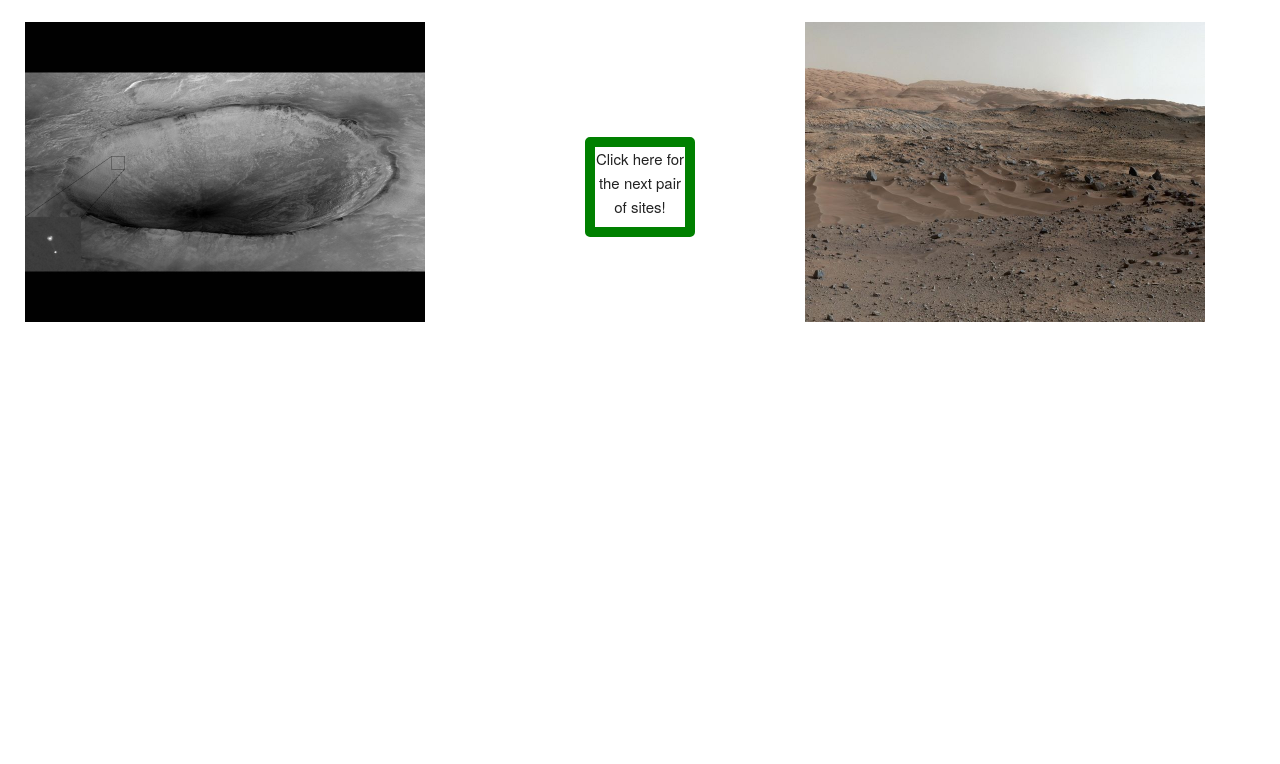
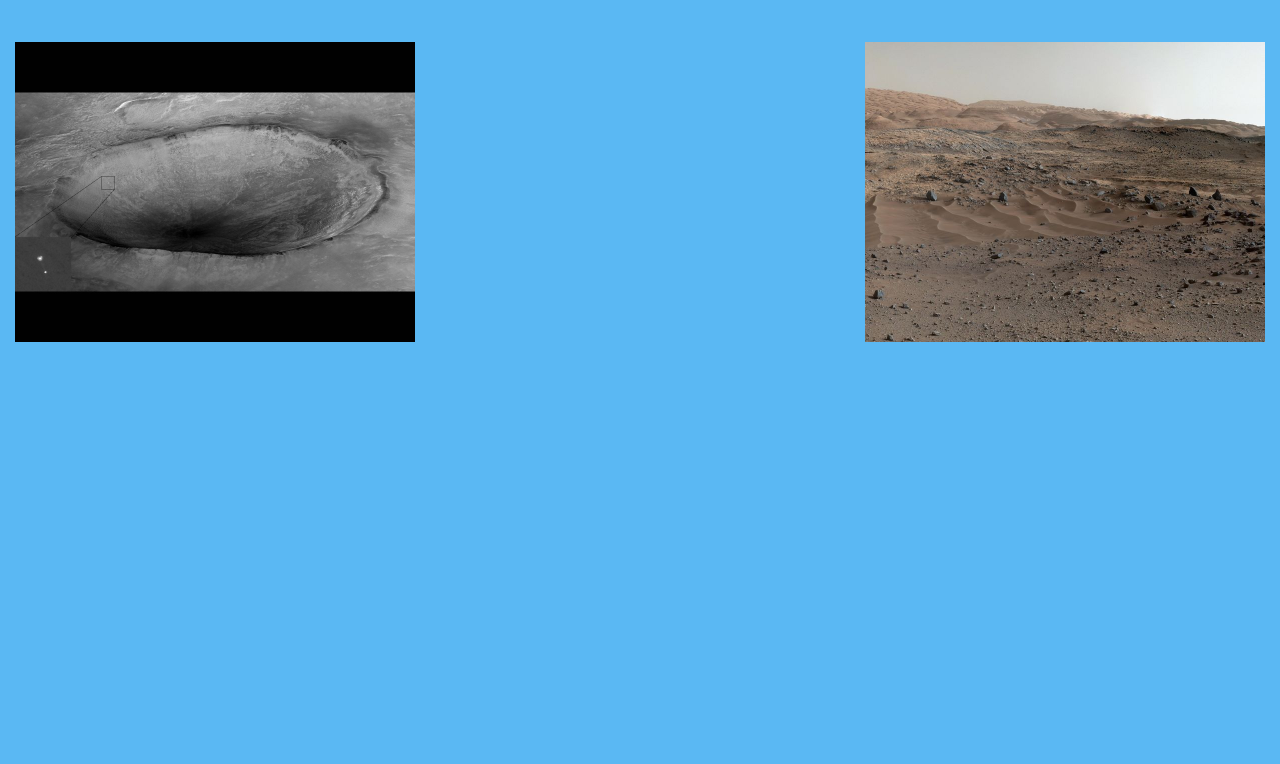
Before and after one commit to palindromed/mars-site-vote, a plain HTML site: page index.html in a window 1280 px wide. Shown: the part 101-865 px from the top of the page. After the commit the page ends 800 px from the top, so only its background shows below. Drawn offline with Linux system fonts and the light colour scheme; a web font is replaced by a local one.

Commit message:
Updated to use img click to cycle, improved style.

```diff
--- a/app.js
+++ b/app.js
@@ -87,6 +87,7 @@ VoteTracker.prototype.handleImgClicks = function (event) {
     event.currentTarget.parentElement.className = 'highlight';
   }
   raiseTheChartFlag();
+  handleTheReset(event);
 };
 
 VoteTracker.prototype.randomPickTwo = function () {
@@ -121,4 +122,3 @@ var pageOneTracker = new VoteTracker();
 
 pageOneTracker.point1.addEventListener('click', pageOneTracker.handleImgClicks);
 pageOneTracker.point2.addEventListener('click', pageOneTracker.handleImgClicks);
-pageOneTracker.resetP.addEventListener('click', handleTheReset);
--- a/index.html
+++ b/index.html
@@ -13,19 +13,17 @@
     <p>Below are two possible sites on Mars to land for our next mission. Please
      click on your preferred site of the two presented options.</p>
 
-    <article id='image1'>
+    <section id='image1'>
     <p id='clickOne'></p>
-    </article>
+    </section>
 
-    <article id='image2'>
+    <section id='image2'>
     <p id='clickTwo'></p>
-    </article>
+    </section>
 
-    <p id='resetP'>Click here for the next pair of sites!</p>
-
-    <article>
+    <section>
       <canvas id='voteChart' width="400" height="400"></canvas>
-    </article>
+    </section>
 
     <script src='Chart.js'></script>
     <script src='app.js'></script>
--- a/style.css
+++ b/style.css
@@ -1,75 +1,66 @@
+/*Outer space color palette, from adobe cc*/
+/*
+#2b448c
+#2a558c
+#5ab8f3
+#a0e3f2
+#0d0d0d
+*/
+body {
+  background-color: #5ab8f3;
+}
 
 h1, h2, h3 {
   font-family: 'Droid Serif' Times Serif;
+  color: #0d0d0d;
 }
 
 h1 {
   font-size: 3em;
 }
 
-/*Outer space color palette, from adobe cc*/
-/*#2b448c
-#2a558c
-#5ab8f3
-#a0e3f2
-#0d0d0d
-*/
-
 .highlight {
-  border: 5px solid green;
+  border: 5px solid #a0e3f2;
   border-radius: 2px;
 }
 
-#resetP {
-  border : 10px solid green;
-  border-radius : 5px;
-  width : 90px;
-  height : 80px;
-  position: center;
-  text-align: center;
-  margin-top : 140px;
-  margin-left : auto;
-  min-height: 80px;
-  min-width: 90px;
-  margin-right : auto;
-  float: center;
-  display : relative;
-}
-
 p > div {
-  width: 450px;
-  height: 350px;
   margin: auto;
 }
 
 div > img {
-  width : 400px;
+  width: 400px;
   height: 300px;
   margin: auto;
-}
-
-article {
-  padding: auto;
-  width : 500px;
-  height: 400px;
+  padding: 15px;
 }
 
 #image1 {
+  position: relative;
   float: left;
+  display: inline;
 }
 
 #image2 {
   position: relative;
   display: inline;
-  float:right;
+  float: right;
 }
 
 canvas {
-  display : block;
-  margin : 25px;
+  display: block;
+  margin: 10px;
 }
 
 footer {
-  position : bottom;
+  position: bottom;
   margin: auto;
 }
+
+header {
+  background-color: #2a558c;
+}
+
+p {
+  margin-top: 5px;
+}
```
Also changed, not shown: 1 other file.
